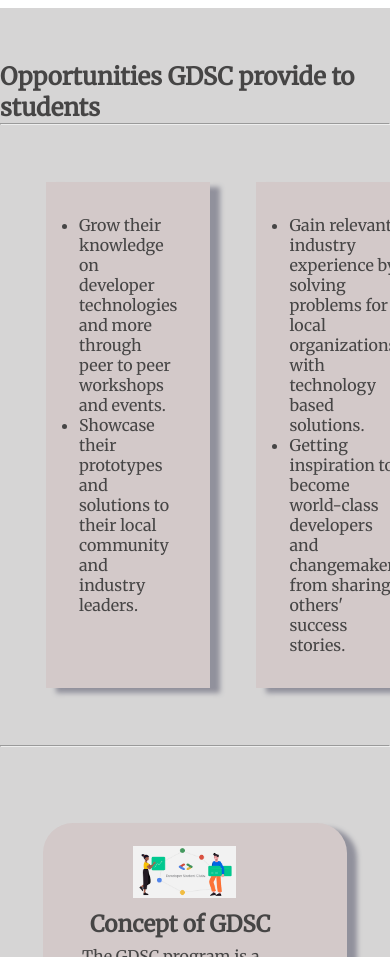
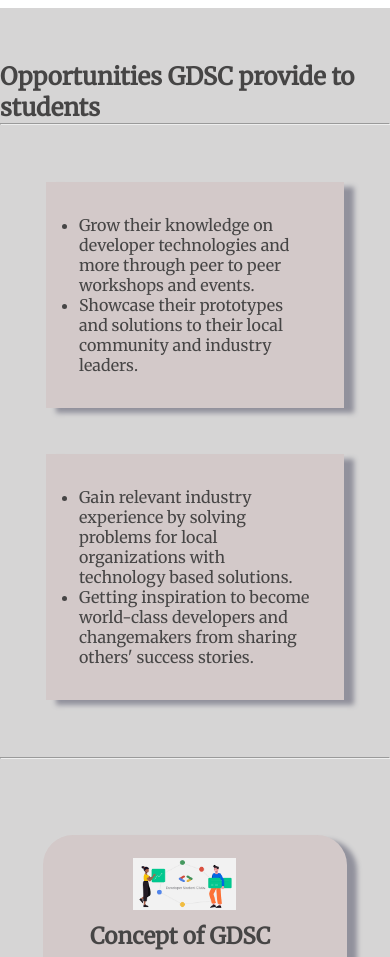
Before and after one commit to Sushantchamp/gdscuemj, a plain HTML site: page index.html in a window 390 px wide. Shown: the part 920-1877 px from the top of the page. Drawn offline with Linux system fonts and the light colour scheme.

Commit message:
some changes

```diff
--- a/css/style.css
+++ b/css/style.css
@@ -302,7 +302,7 @@ html{
     color: rgb(70, 69, 69);
 }
  @media (max-width: 600px) {
-    #opportunities .box .col-1{
+    #opportunities .box{
          flex-direction: column;
          align-items: center;
      }
```
